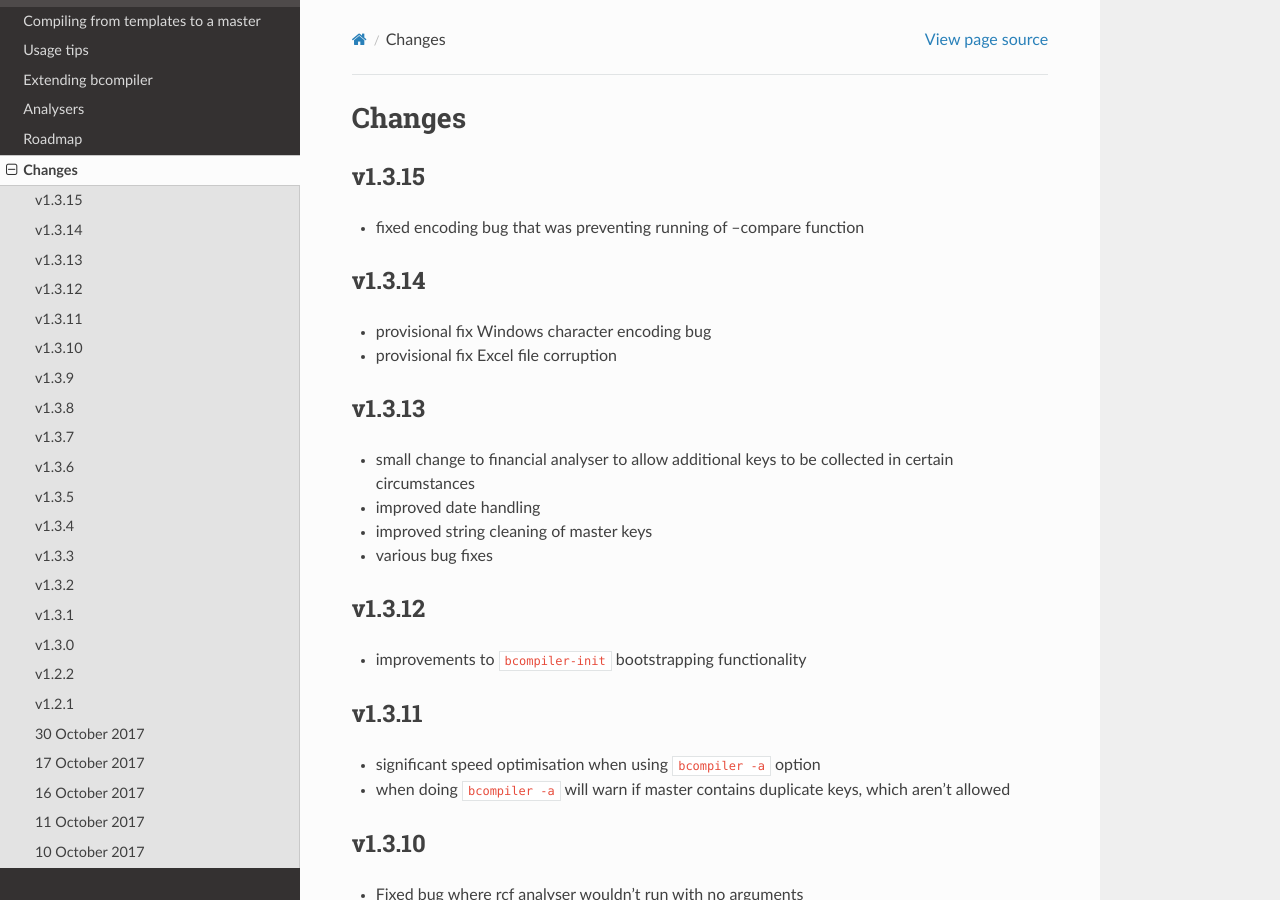
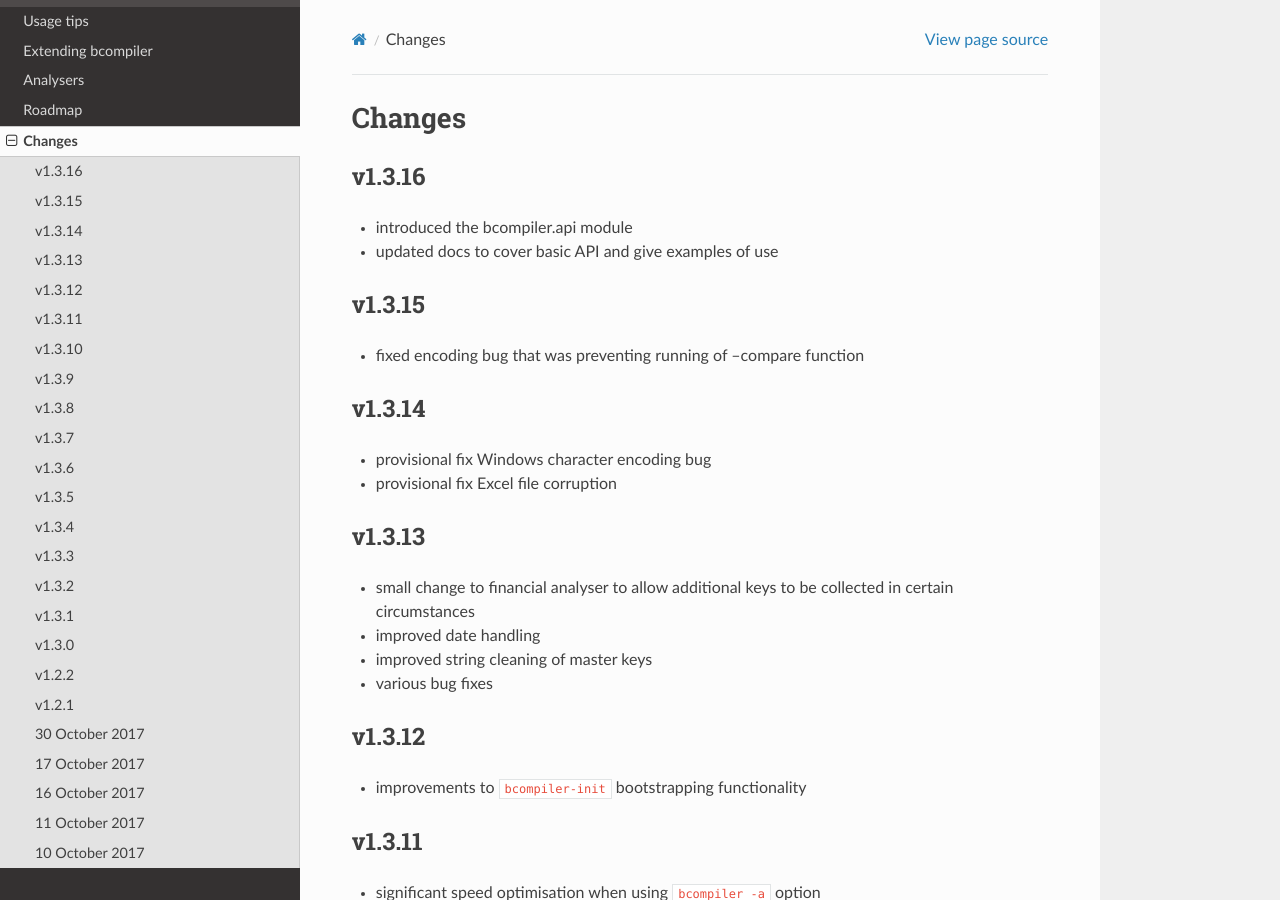
Before and after one commit to yulqen/bcompiler, a Sphinx documentation site: the page built from docs/changes.rst, in a window 1280 px wide and 900 px high. Built offline with Sphinx 7.4.7 and the Read the Docs theme 2.0.0, drawn with Linux system fonts in a browser that asks for light colours.

Commit message:
skipped failing test and version bump including API changes and changes to docs

```diff
--- a/bcompiler/__init__.py
+++ b/bcompiler/__init__.py
@@ -1 +1 @@
-__version__ = "1.3.15"
+__version__ = "1.3.16"
--- a/docs/changes.rst
+++ b/docs/changes.rst
@@ -1,5 +1,11 @@
 Changes
 ~~~~~~~
+
+v1.3.16
+#######
+
+* introduced the bcompiler.api module
+* updated docs to cover basic API and give examples of use
 
 v1.3.15
 #######
```
Also changed, not shown: 1 other file.
